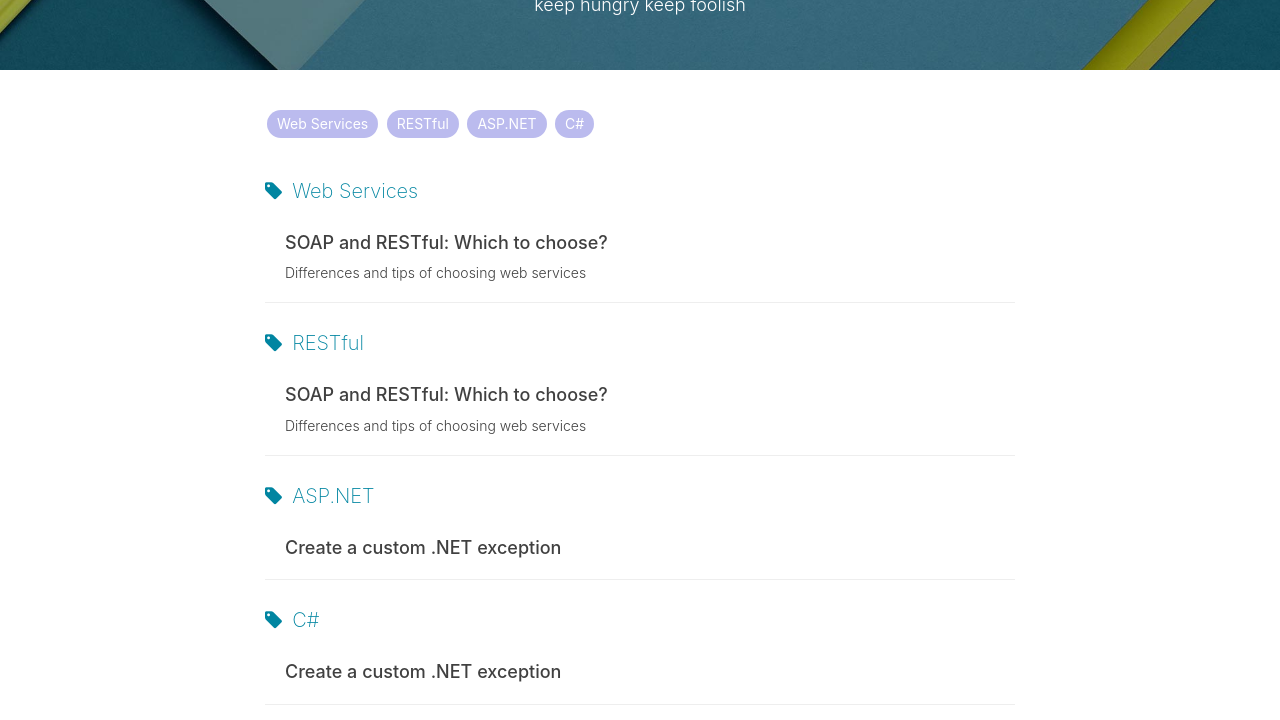
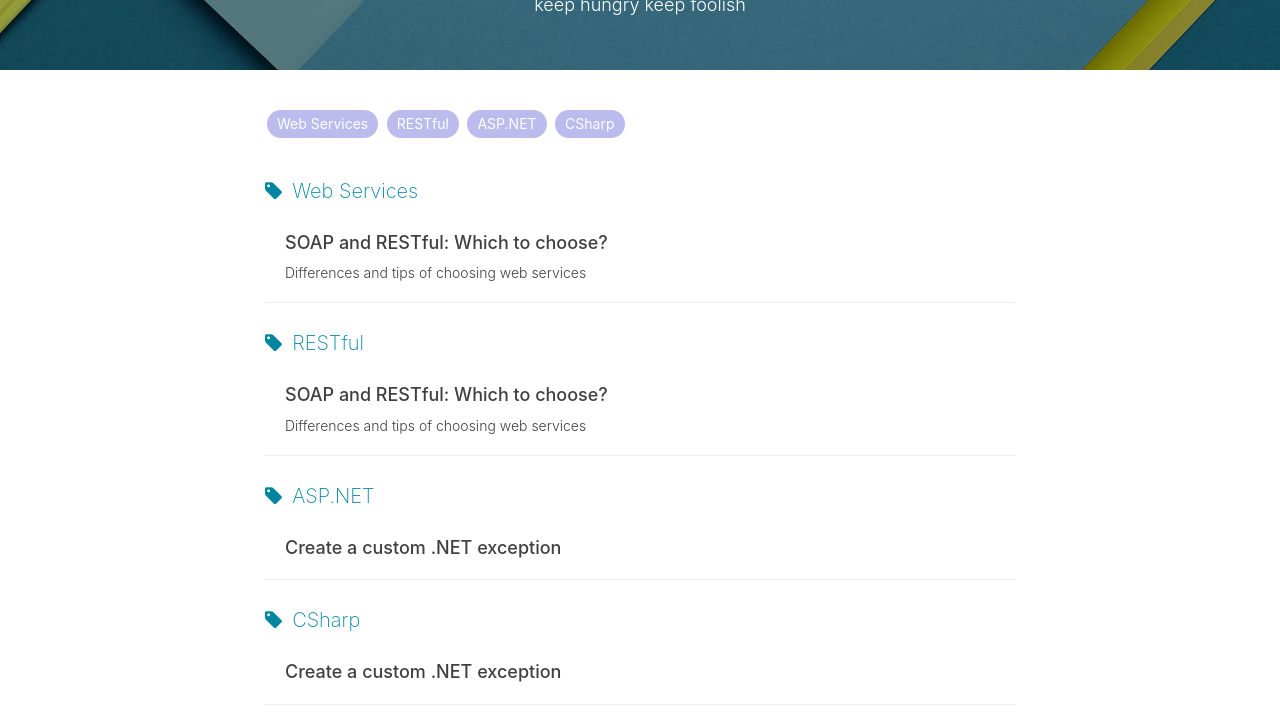
Before and after one commit to shengwenbai/shengwenbai.github.io, a Jekyll site: the page built from tags.html, in a window 1280 px wide. Shown: the part 158-878 px from the top of the page. Built offline with Jekyll 4.4.1, drawn with Linux system fonts in a browser that asks for light colours; nearby versions of some CDN libraries; comment, search, counter and statistics services are not loaded.

Commit message:
tagupdated

```diff
--- a/_posts/2016-11-06-custom-exception.markdown
+++ b/_posts/2016-11-06-custom-exception.markdown
@@ -15,7 +15,7 @@ header-img: "img/home-bg.jpg"
 tags:
 
     - ASP.NET
-    - C#
+    - CSharp
 ---
 
 1. Create a class that derives from System.Exception class. As a convention, end the class name with Exception suffix. All .NET exceptions end with,  exception suffix. If you don't do so, you won't get a compiler error, but you will be deviating from the guidelines for creating custom exceptions.
```
